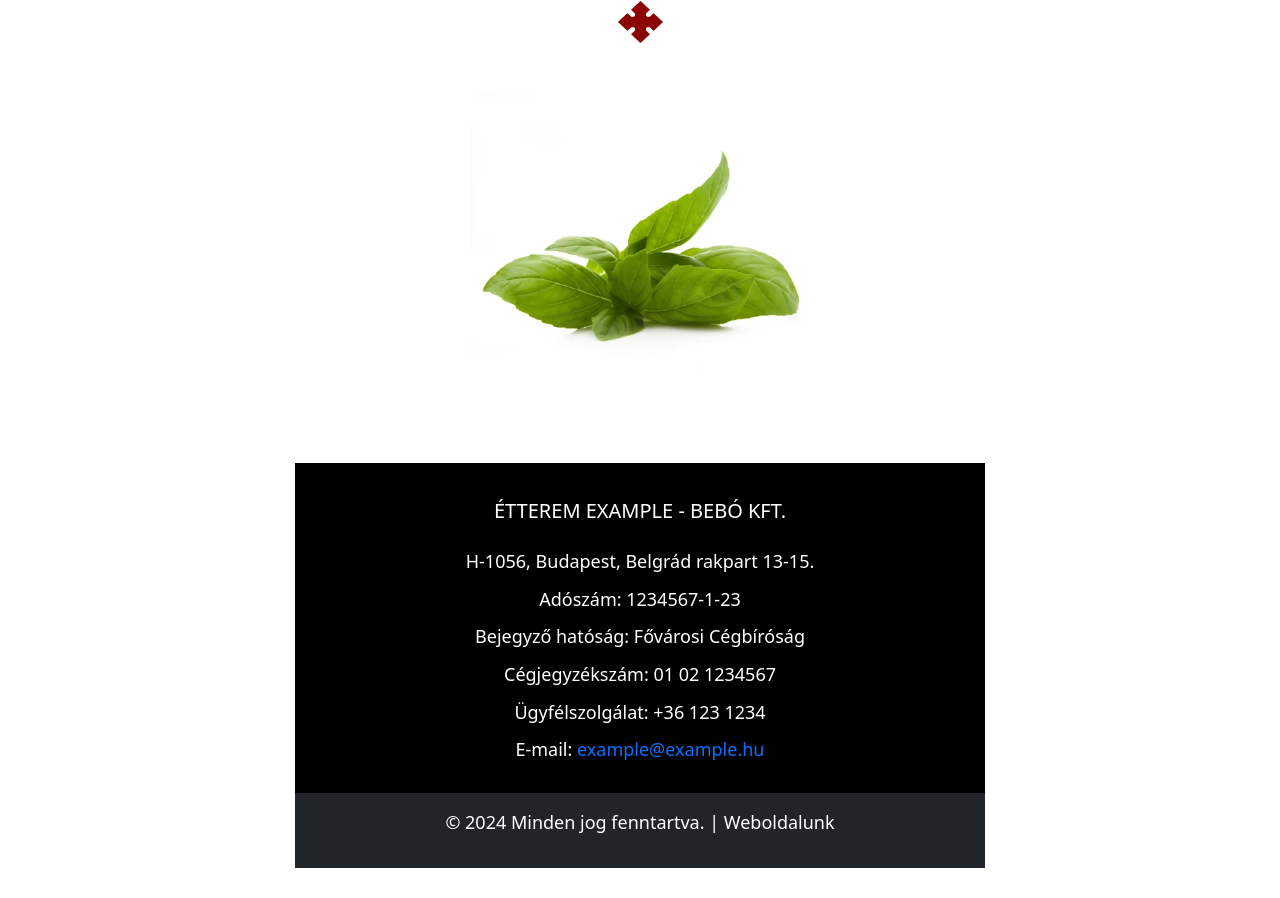
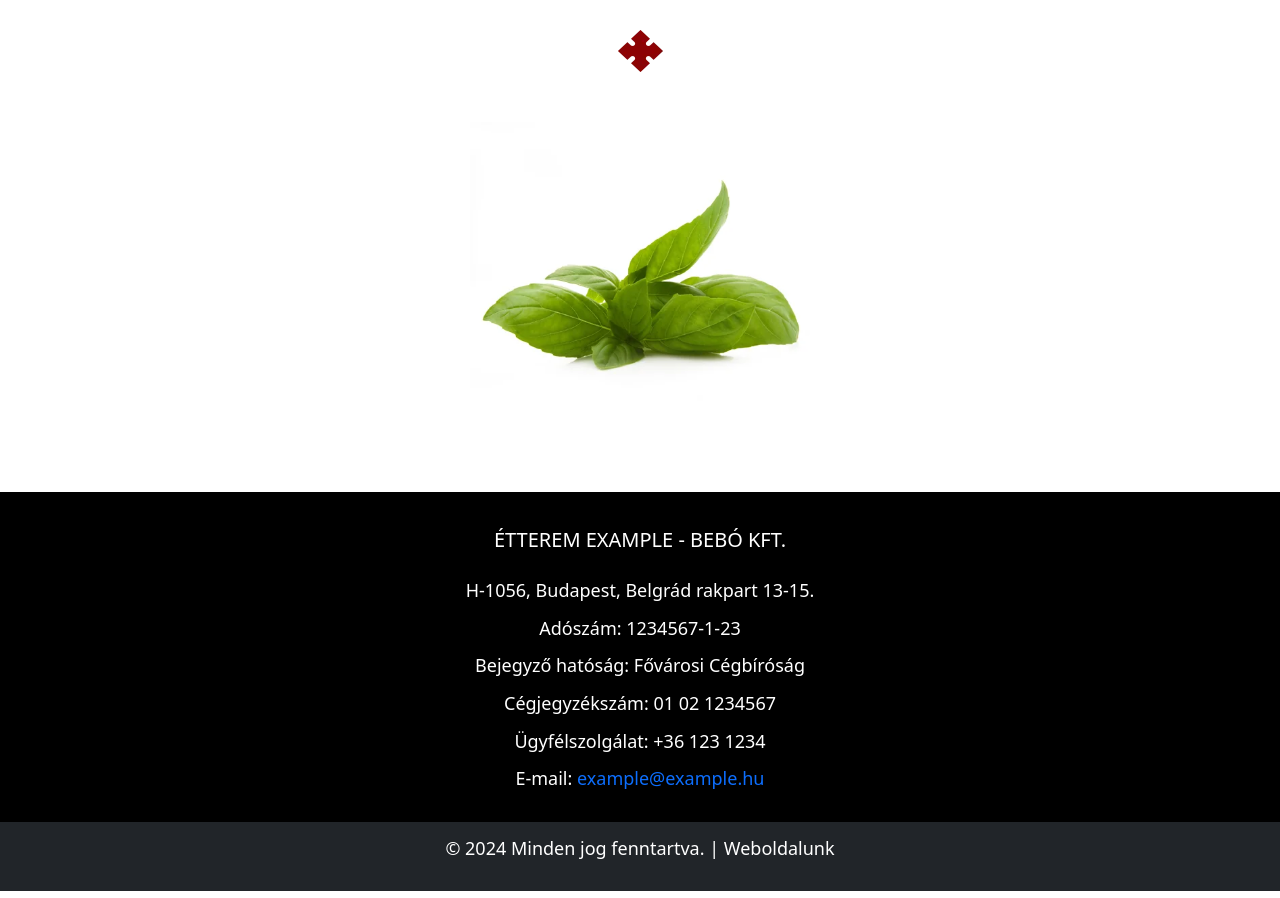
Before and after one commit to varkonyidaniell/varkonyidaniell.github.io, a plain HTML site: page etterem/index.html in a window 1280 px wide. Shown: the part 2439-3337 px from the top of the page. Drawn offline with nearby package versions, Linux system fonts and the light colour scheme.

Commit message:
keszen van

```diff
--- a/etterem/index.html
+++ b/etterem/index.html
@@ -134,7 +134,7 @@
             <div class="accordion-body">A nyitvatartást a főoldalunk tetején található.</div>
           </div>
         </div>
-
+      </div>
 
       <img src="Kepek/ikon.png" alt="Kép" id="ikon">
 
@@ -152,7 +152,7 @@
           <p>E-mail: <a href="mailto:example@example.hu">example@example.hu</a></p>
     </footer>
 
-    <footer class="text-white text-center py-3 bg-dark">
+    <footer class="text-white text-center py-3 custom-footer bg-dark">
       <p>&copy; 2024 Minden jog fenntartva. | Weboldalunk</p>
     </footer>
 
```
